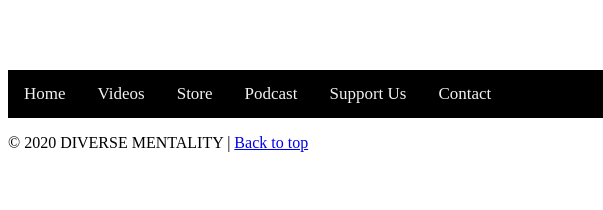
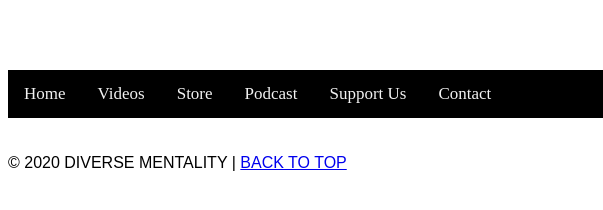
Before and after one commit to Mirsad-Code/diverse_mentality, a plain HTML site: page index.html in a window 1280 px wide. Shown: the full height of the page, 0-603 px from the left. Drawn offline with Linux system fonts and the light colour scheme.

Commit message:
added footer

```diff
--- a/styles.css
+++ b/styles.css
@@ -23,3 +23,16 @@ nav a{
   text-decoration: none;
   font-size: 17px;
 }
+footer {
+    position: fixed;
+    display: block;
+    background:
+    width: 100%;
+    padding: 20px 0 0 0;
+    color: #000000;
+    z-index: 9;
+    text-align: center;
+    font-family: 'Russo One', sans-serif;
+    text-transform: uppercase;
+}
+<div style="background-image: url('DM.jpg');">
```
